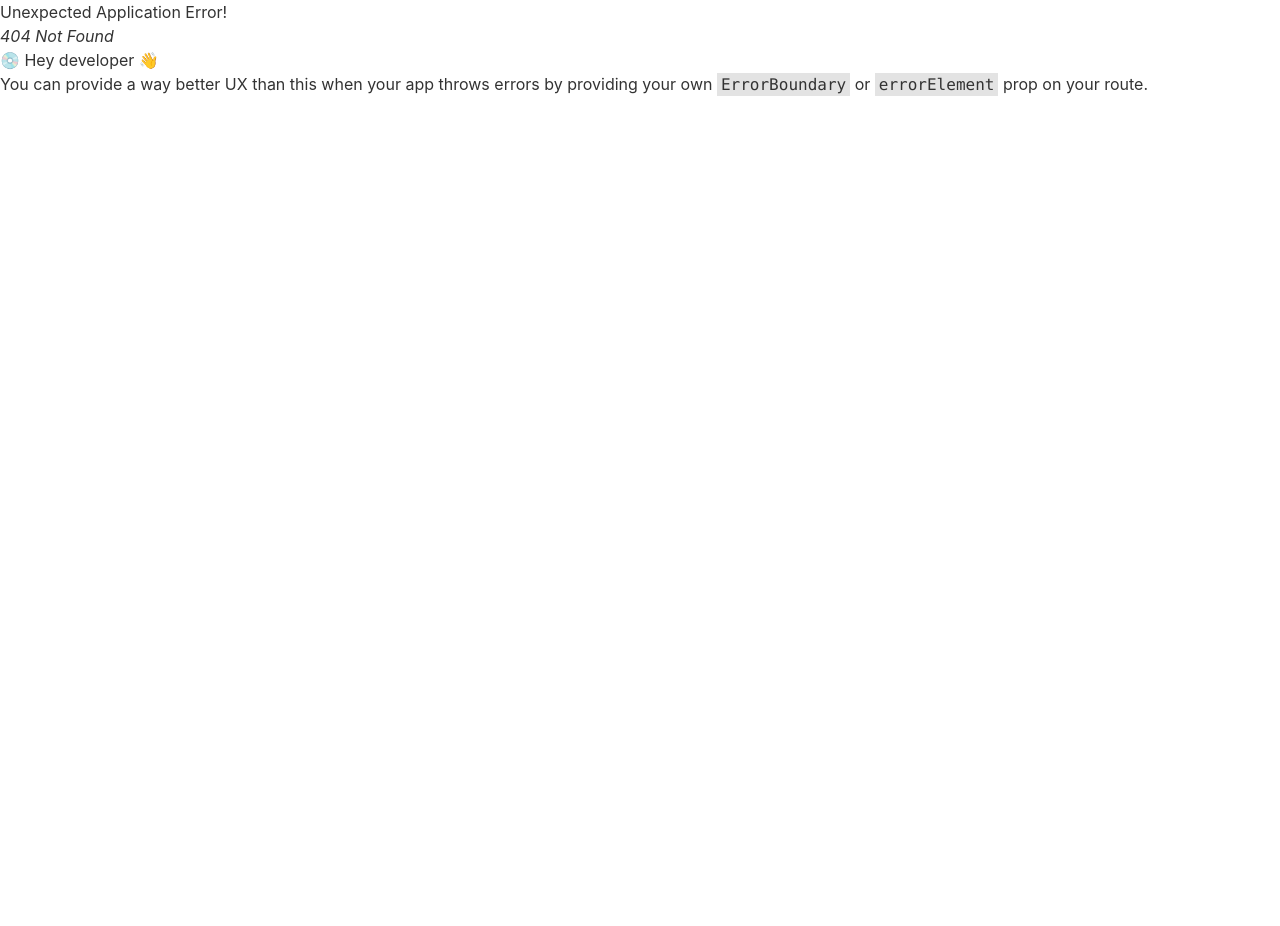
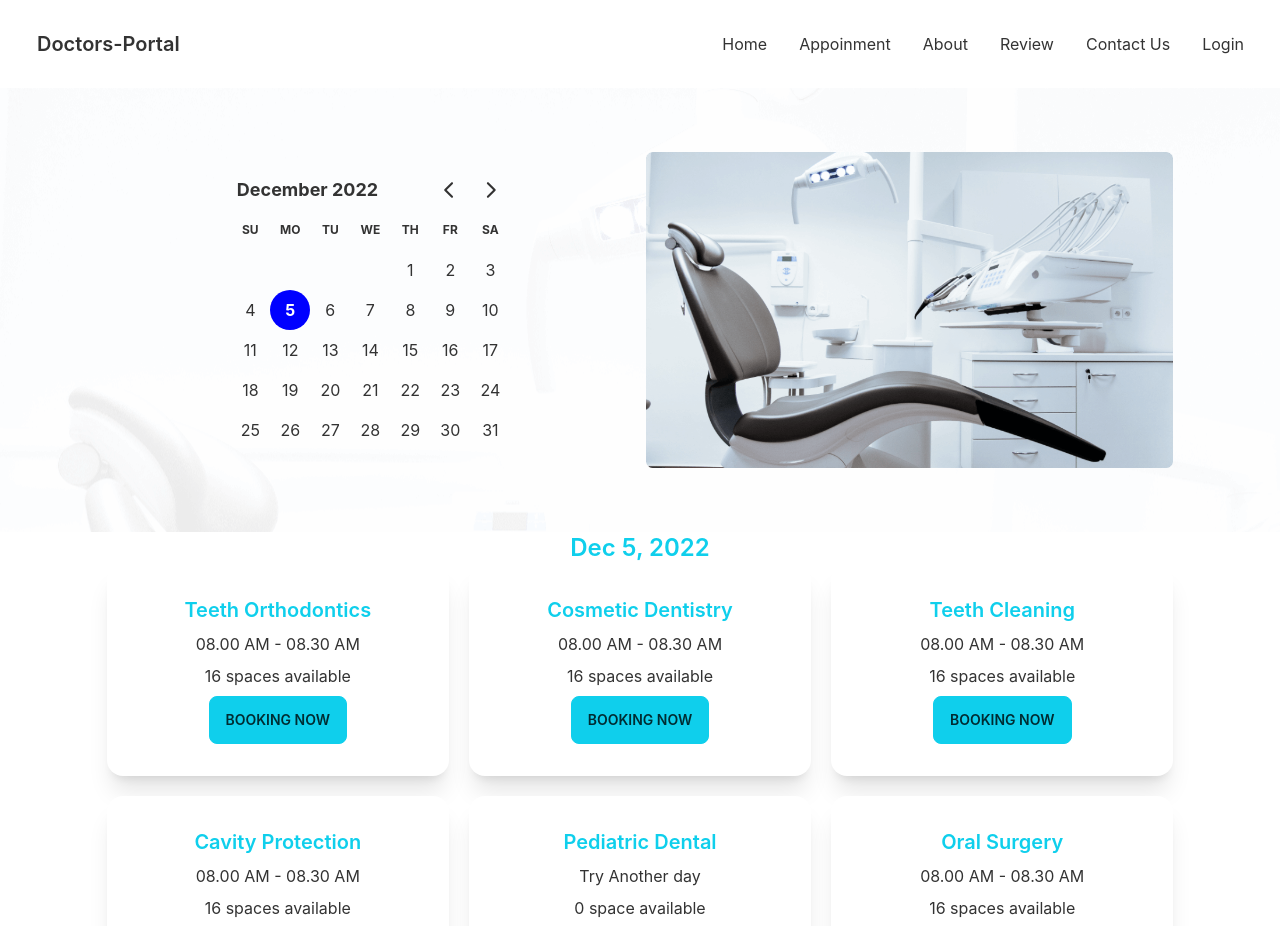
Before and after one commit to Mohammad7558/doctors-portal-rev-client-side, a React (Create React App) app: page /appoinment in a window 1280 px wide. Before the commit this address had no page. Shown: the top 926 px of the page. Before the commit the page ends 800 px from the top, so only its background shows below. Built offline with nearby package versions, Linux system fonts and the light colour scheme.

Commit message:
booking modal

```diff
--- a/package.json
+++ b/package.json
@@ -7,8 +7,10 @@
     "@testing-library/react": "^13.4.0",
     "@testing-library/user-event": "^13.5.0",
     "daisyui": "^2.42.1",
+    "date-fns": "^2.29.3",
     "firebase": "^9.14.0",
     "react": "^18.2.0",
+    "react-day-picker": "^8.4.1",
     "react-dom": "^18.2.0",
     "react-hot-toast": "^2.4.0",
     "react-router-dom": "^6.4.4",
--- /dev/null
+++ b/public/appointmentOptions.json
@@ -0,0 +1,119 @@
+[
+    {
+      "_id": 1,
+      "name": "Teeth Orthodontics",
+      "slots": [
+        "08.00 AM - 08.30 AM",
+        "08.30 AM - 09.00 AM",
+        "09.00 AM - 9.30 AM",
+        "09.30 AM - 10.00 AM",
+        "10.00 AM - 10.30 AM",
+        "10.30 AM - 11.00 AM",
+        "11.00 AM - 11.30 AM",
+        "11.30 AM - 12.00 AM",
+        "1.00 PM - 1.30 PM",
+        "1.30 PM - 2.00 PM",
+        "2.00 PM - 2.30 PM",
+        "2.30 PM - 3.00 PM",
+        "3.00 PM - 3.30 PM",
+        "3.30 PM - 4.00 PM",
+        "4.00 PM - 4.30 PM",
+        "4.30 PM - 5.00 PM"
+      ]
+    },
+    {
+      "_id": 2,
+      "name": "Cosmetic Dentistry",
+      "slots": [
+        "08.00 AM - 08.30 AM",
+        "08.30 AM - 09.00 AM",
+        "09.00 AM - 9.30 AM",
+        "09.30 AM - 10.00 AM",
+        "10.00 AM - 10.30 AM",
+        "10.30 AM - 11.00 AM",
+        "11.00 AM - 11.30 AM",
+        "11.30 AM - 12.00 AM",
+        "1.00 PM - 1.30 PM",
+        "1.30 PM - 2.00 PM",
+        "2.00 PM - 2.30 PM",
+        "2.30 PM - 3.00 PM",
+        "3.00 PM - 3.30 PM",
+        "3.30 PM - 4.00 PM",
+        "4.00 PM - 4.30 PM",
+        "4.30 PM - 5.00 PM"
+      ]
+    },
+    {
+      "_id": 3,
+      "name": "Teeth Cleaning",
+      "slots": [
+        "08.00 AM - 08.30 AM",
+        "08.30 AM - 09.00 AM",
+        "09.00 AM - 9.30 AM",
+        "09.30 AM - 10.00 AM",
+        "10.00 AM - 10.30 AM",
+        "10.30 AM - 11.00 AM",
+        "11.00 AM - 11.30 AM",
+        "11.30 AM - 12.00 AM",
+        "1.00 PM - 1.30 PM",
+        "1.30 PM - 2.00 PM",
+        "2.00 PM - 2.30 PM",
+        "2.30 PM - 3.00 PM",
+        "3.00 PM - 3.30 PM",
+        "3.30 PM - 4.00 PM",
+        "4.00 PM - 4.30 PM",
+        "4.30 PM - 5.00 PM"
+      ]
+    },
+    {
+      "_id": 4,
+      "name": "Cavity Protection",
+      "slots": [
+        "08.00 AM - 08.30 AM",
+        "08.30 AM - 09.00 AM",
+        "09.00 AM - 9.30 AM",
+        "09.30 AM - 10.00 AM",
+        "10.00 AM - 10.30 AM",
+        "10.30 AM - 11.00 AM",
+        "11.00 AM - 11.30 AM",
+        "11.30 AM - 12.00 AM",
+        "1.00 PM - 1.30 PM",
+        "1.30 PM - 2.00 PM",
+        "2.00 PM - 2.30 PM",
+        "2.30 PM - 3.00 PM",
+        "3.00 PM - 3.30 PM",
+        "3.30 PM - 4.00 PM",
+        "4.00 PM - 4.30 PM",
+        "4.30 PM - 5.00 PM"
+      ]
+    },
+    {
+      "_id": 5,
+      "name": "Pediatric Dental",
+      "slots": [
+
+      ]
+    },
+    {
+      "_id": 6,
+      "name": "Oral Surgery",
+      "slots": [
+        "08.00 AM - 08.30 AM",
+        "08.30 AM - 09.00 AM",
+        "09.00 AM - 9.30 AM",
+        "09.30 AM - 10.00 AM",
+        "10.00 AM - 10.30 AM",
+        "10.30 AM - 11.00 AM",
+        "11.00 AM - 11.30 AM",
+        "11.30 AM - 12.00 AM",
+        "1.00 PM - 1.30 PM",
+        "1.30 PM - 2.00 PM",
+        "2.00 PM - 2.30 PM",
+        "2.30 PM - 3.00 PM",
+        "3.00 PM - 3.30 PM",
+        "3.30 PM - 4.00 PM",
+        "4.00 PM - 4.30 PM",
+        "4.30 PM - 5.00 PM"
+      ]
+    }
+  ]
--- /dev/null
+++ b/src/Pages/Appointment/Appointment/Appointment.js
@@ -0,0 +1,21 @@
+import React, { useState } from 'react';
+import AppointmentBanner from '../AppointmentBanner/AppointmentBanner';
+import AvailableAppointment from '../AvailableAppointment/AvailableAppointment';
+
+const Appointment = () => {
+    const [selectedDate, setSelectedDate] = useState(new Date());
+    return (
+        <div>
+            <AppointmentBanner
+            selectedDate={selectedDate}
+            setSelectedDate={setSelectedDate}
+            ></AppointmentBanner>
+
+            <AvailableAppointment
+             selectedDate={selectedDate}
+            ></AvailableAppointment>
+        </div>
+    );
+};
+
+export default Appointment;
--- /dev/null
+++ b/src/Pages/Appointment/AppointmentBanner/AppointmentBanner.js
@@ -0,0 +1,26 @@
+import React from 'react';
+import { DayPicker } from 'react-day-picker';
+import imgbg from '../../../assets/images/bg.png';
+import chair from '../../../assets/images/chair.png';
+
+
+const AppointmentBanner = ({ selectedDate, setSelectedDate }) => {
+    return (
+        <section style={{ backgroundImage: `url(${imgbg})` }}>
+            <div className='w-10/12 mx-auto items-center grid grid-cols-1 gap-3 lg:grid-cols-2 md:grid-cols-2 py-16'>
+                <div className='m-auto'>
+                    <DayPicker
+                        mode='single'
+                        selected={selectedDate}
+                        onSelect={setSelectedDate}
+                    />
+                </div>
+                <div>
+                    <img src={chair} alt="" />
+                </div>
+            </div>
+        </section>
+    );
+};
+
+export default AppointmentBanner;
--- /dev/null
+++ b/src/Pages/Appointment/AvailableAppointment/AppointmentOption.js
@@ -0,0 +1,23 @@
+import React from 'react';
+
+const AppointmentOption = ({ appointmentOption, setTreatment }) => {
+    const { name, slots } = appointmentOption;
+    return (
+        <div>
+            <div className="card bg-base-100 shadow-xl">
+                <div className="card-body text-center">
+                    <h2 className="card-title justify-center text-primary">{name}</h2>
+                    <p>{slots.length > 0 ? slots[0] : 'Try Another day'}</p>
+                    <p>{slots.length} {slots.length > 1 ? 'spaces' : 'space'} available</p>
+                    <div className="card-actions justify-center">
+                        <label disabled={slots.length === 0} htmlFor="my-modal-3"
+                         onClick={() => setTreatment(appointmentOption)}
+                        className="btn btn-primary">Booking Now</label>
+                    </div>
+                </div>
+            </div>
+        </div>
+    );
+};
+
+export default AppointmentOption;
--- /dev/null
+++ b/src/Pages/Appointment/AvailableAppointment/AvailableAppointment.js
@@ -0,0 +1,39 @@
+import { format } from 'date-fns';
+import React, { useEffect, useState } from 'react';
+import AppointmentOption from '../AvailableAppointment/AppointmentOption';
+import BookingModal from '../BookingModal/BookingModal';
+
+const AvailableAppointment = ({ selectedDate }) => {
+    const [appointmentOptions, setAppointmentOptions] = useState([]);
+    const [treatment, setTreatment] = useState(null);
+
+    useEffect(() => {
+        fetch('appointmentOptions.json')
+            .then(res => res.json())
+            .then(data => setAppointmentOptions(data))
+    }, [])
+    return (
+        <section className='w-10/12 mx-auto'>
+            <h1 className='text-center text-primary font-semibold text-2xl'>{format(selectedDate, 'PP')}</h1>
+            <div className='grid grid-cols-1 gap-3 lg:grid-cols-3 lg:gap-5 md:grid-cols-2 md:gap-3'>
+                {
+                    appointmentOptions.map(option => <AppointmentOption
+                        key={option._id}
+                        appointmentOption={option}
+                        setTreatment={setTreatment}
+                    ></AppointmentOption>)
+                }
+                {
+                    treatment &&
+                    <BookingModal
+                        selectedDate={selectedDate}
+                        treatment={treatment}
+                        setTreatment={setTreatment}
+                    ></BookingModal>
+                }
+            </div>
+        </section>
+    );
+};
+
+export default AvailableAppointment;
--- /dev/null
+++ b/src/Pages/Appointment/BookingModal/BookingModal.js
@@ -0,0 +1,57 @@
+import { format } from 'date-fns/esm';
+import React from 'react';
+
+const BookingModal = ({ treatment, setTreatment, selectedDate }) => {
+    const { name, slots } = treatment;
+    const date = format(selectedDate, 'PP');
+
+    const handleBooking = event => {
+        event.preventDefault();
+        const form = event.target;
+        const names = form.names.value;
+        const slot = form.slot.value;
+        const email = form.email.value;
+        const phone = form.email.value;
+
+        const booking = {
+            appointmentDate: date,
+            treatment: name,
+            patient: names,
+            slot,
+            email,
+            phone,
+        }
+
+        console.log(booking)
+        setTreatment(null)
+    }
+
+    return (
+        <div>
+            <input type="checkbox" id="my-modal-3" className="modal-toggle" />
+            <div className="modal">
+                <div className="modal-box relative">
+                    <label htmlFor="my-modal-3" className="btn btn-sm btn-circle absolute right-2 top-2">✕</label>
+                    <h1 className='text-primary my-3 font-medium'>{name}</h1>
+                    <form onSubmit={handleBooking} className='grid grid-cols-1 gap-3'>
+                        <input value={date} disabled type="text" placeholder="Type here" className="input input-bordered w-full" />
+                        <select name="slot" className="select select-bordered w-full">
+                            {
+                                slots.map((slot, i) => <option
+                                    value={slot}
+                                    key={i}
+                                >{slot}</option>)
+                            }
+                        </select>
+                        <input name='names' type="text" placeholder="Type Your Name" className="input input-bordered w-full" />
+                        <input name='email' type="email" placeholder="Type Your Email" className="input input-bordered w-full" />
+                        <input name='phone' type="tel" placeholder="Type Phone No" className="input input-bordered w-full" />
+                        <input className='btn btn-accent w-full' type="submit" value="Submit" />
+                    </form>
+                </div>
+            </div>
+        </div>
+    );
+};
+
+export default BookingModal;
--- a/src/Pages/Login/Login.js
+++ b/src/Pages/Login/Login.js
@@ -5,7 +5,7 @@ const Login = () => {
     return (
         <div className="hero min-h-screen">
             <div className="hero-content flex-col lg:flex-row-reverse">
-                <div className="card flex-shrink-0 w-full max-w-sm shadow-2xl bg-base-100">
+                <div className="card flex-shrink-0 w-full shadow-2xl bg-base-100">
                     <div className="card-body">
                         <div className="form-control">
                             <label className="label">
--- a/src/Pages/Shared/Navbar/Navbar.js
+++ b/src/Pages/Shared/Navbar/Navbar.js
@@ -6,7 +6,7 @@ const Navbar = () => {
     const menuItems =
         <React.Fragment>
             <li><Link to='/'>Home</Link></li>
-            <li><Link>Appoinment</Link></li>
+            <li><Link to='/appoinment'>Appoinment</Link></li>
             <li><Link>About</Link></li>
             <li><Link>Review</Link></li>
             <li><Link>Contact Us</Link></li>
--- a/src/Routes/Routes/Routes.js
+++ b/src/Routes/Routes/Routes.js
@@ -1,5 +1,6 @@
 import { createBrowserRouter } from "react-router-dom";
 import Main from "../../Layout/Main";
+import Appointment from "../../Pages/Appointment/Appointment/Appointment";
 import Home from "../../Pages/Home/Home/Home";
 import Login from "../../Pages/Login/Login";
 
@@ -13,6 +14,10 @@ export const router = createBrowserRouter([
                 element : <Home></Home>
             },
             {
+                path: '/appoinment',
+                element: <Appointment></Appointment>
+            },
+            {
                 path: '/login',
                 element : <Login></Login>
             }
--- a/src/index.js
+++ b/src/index.js
@@ -3,6 +3,7 @@ import ReactDOM from 'react-dom/client';
 import './index.css';
 import App from './App';
 import reportWebVitals from './reportWebVitals';
+import 'react-day-picker/dist/style.css';
 
 const root = ReactDOM.createRoot(document.getElementById('root'));
 root.render(
```
Also changed, not shown: src/App.css (line endings or trailing spaces), 1 other file (tests, documents, lock files or other folders).
